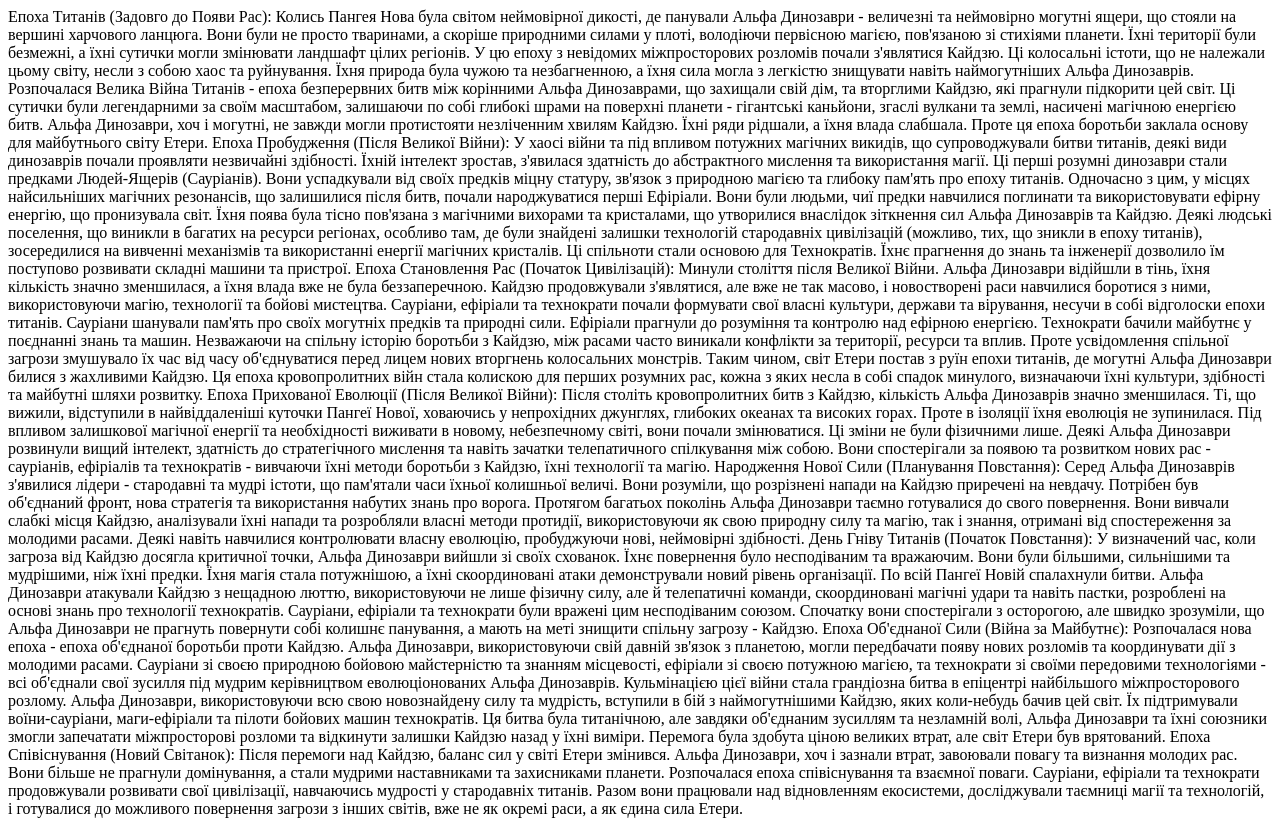
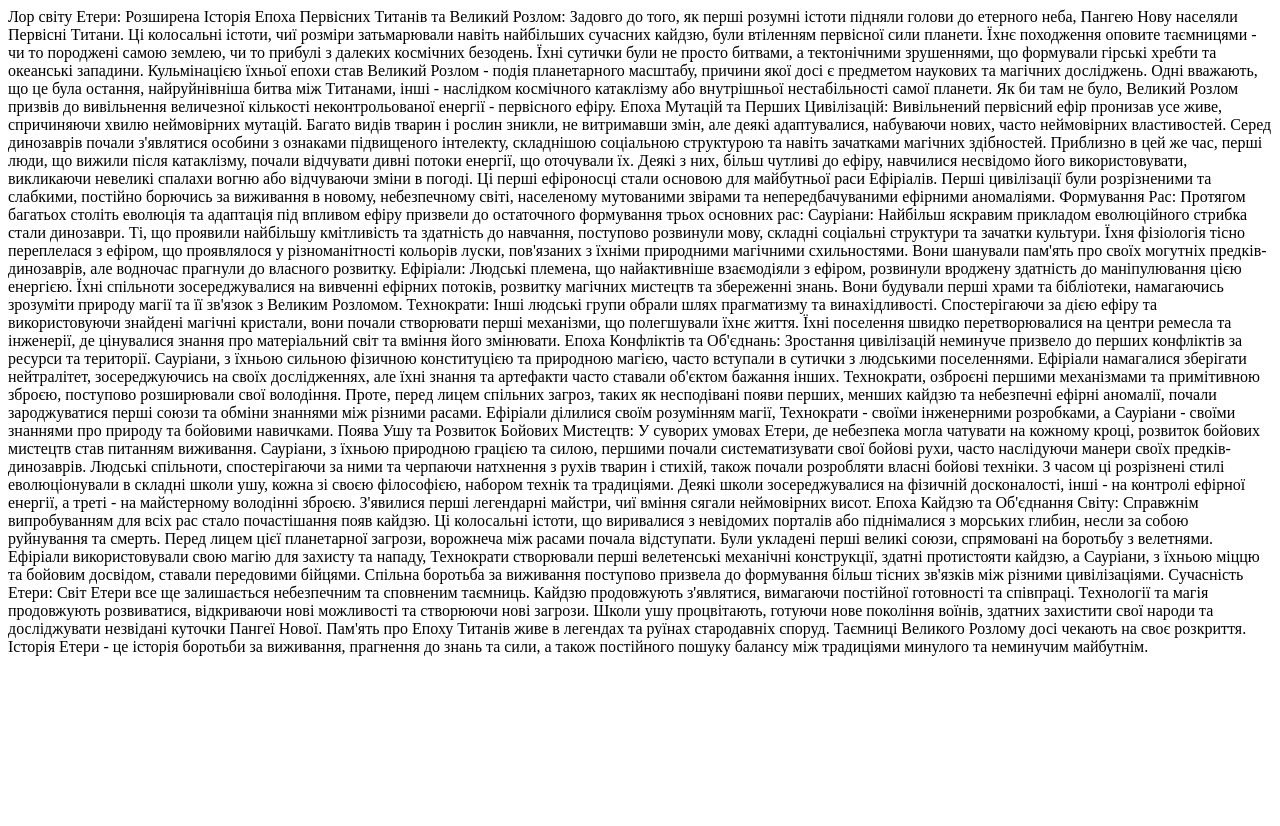
Before and after one commit to IMLOXOTRON/Etera-2025, a plain HTML site: page reash.html in a window 1280 px wide. After the commit the page ends 800 px from the top, so only its background shows below. Drawn offline with Linux system fonts and the light colour scheme.

Commit message:
Update reash.html

```diff
--- a/reash.html
+++ b/reash.html
@@ -1,67 +1,61 @@
 <html>
+   <head>
+    <title>
+      Etera World
+      Lor
+    </title>
+        <link rel="stylesheet" href="style.css">
+  </head>
   <body>
-    <main><h10>
-      Епоха Титанів (Задовго до Появи Рас):
+    <main><h11>Лор світу Етери: Розширена Історія
+Епоха Первісних Титанів та Великий Розлом:
 
-Колись Пангея Нова була світом неймовірної дикості, де панували Альфа Динозаври - величезні та неймовірно могутні ящери, що стояли на вершині харчового ланцюга. Вони були не просто тваринами, а скоріше природними силами у плоті, володіючи первісною магією, пов'язаною зі стихіями планети. Їхні території були безмежні, а їхні сутички могли змінювати ландшафт цілих регіонів.
+Задовго до того, як перші розумні істоти підняли голови до етерного неба, Пангею Нову населяли Первісні Титани. Ці колосальні істоти, чиї розміри затьмарювали навіть найбільших сучасних кайдзю, були втіленням первісної сили планети. Їхнє походження оповите таємницями - чи то породжені самою землею, чи то прибулі з далеких космічних безодень. Їхні сутички були не просто битвами, а тектонічними зрушеннями, що формували гірські хребти та океанські западини.
 
-У цю епоху з невідомих міжпросторових розломів почали з'являтися Кайдзю. Ці колосальні істоти, що не належали цьому світу, несли з собою хаос та руйнування. Їхня природа була чужою та незбагненною, а їхня сила могла з легкістю знищувати навіть наймогутніших Альфа Динозаврів.
+Кульмінацією їхньої епохи став Великий Розлом - подія планетарного масштабу, причини якої досі є предметом наукових та магічних досліджень. Одні вважають, що це була остання, найруйнівніша битва між Титанами, інші - наслідком космічного катаклізму або внутрішньої нестабільності самої планети. Як би там не було, Великий Розлом призвів до вивільнення величезної кількості неконтрольованої енергії - первісного ефіру.
 
-Розпочалася Велика Війна Титанів - епоха безперервних битв між корінними Альфа Динозаврами, що захищали свій дім, та вторглими Кайдзю, які прагнули підкорити цей світ. Ці сутички були легендарними за своїм масштабом, залишаючи по собі глибокі шрами на поверхні планети - гігантські каньйони, згаслі вулкани та землі, насичені магічною енергією битв.
+Епоха Мутацій та Перших Цивілізацій:
 
-Альфа Динозаври, хоч і могутні, не завжди могли протистояти незліченним хвилям Кайдзю. Їхні ряди рідшали, а їхня влада слабшала. Проте ця епоха боротьби заклала основу для майбутнього світу Етери.
+Вивільнений первісний ефір пронизав усе живе, спричиняючи хвилю неймовірних мутацій. Багато видів тварин і рослин зникли, не витримавши змін, але деякі адаптувалися, набуваючи нових, часто неймовірних властивостей. Серед динозаврів почали з'являтися особини з ознаками підвищеного інтелекту, складнішою соціальною структурою та навіть зачатками магічних здібностей.
 
-Епоха Пробудження (Після Великої Війни):
+Приблизно в цей же час, перші люди, що вижили після катаклізму, почали відчувати дивні потоки енергії, що оточували їх. Деякі з них, більш чутливі до ефіру, навчилися несвідомо його використовувати, викликаючи невеликі спалахи вогню або відчуваючи зміни в погоді. Ці перші ефіроносці стали основою для майбутньої раси Ефіріалів.
 
-У хаосі війни та під впливом потужних магічних викидів, що супроводжували битви титанів, деякі види динозаврів почали проявляти незвичайні здібності. Їхній інтелект зростав, з'явилася здатність до абстрактного мислення та використання магії. Ці перші розумні динозаври стали предками Людей-Ящерів (Сауріанів). Вони успадкували від своїх предків міцну статуру, зв'язок з природною магією та глибоку пам'ять про епоху титанів.
+Перші цивілізації були розрізненими та слабкими, постійно борючись за виживання в новому, небезпечному світі, населеному мутованими звірами та непередбачуваними ефірними аномаліями.
 
-Одночасно з цим, у місцях найсильніших магічних резонансів, що залишилися після битв, почали народжуватися перші Ефіріали. Вони були людьми, чиї предки навчилися поглинати та використовувати ефірну енергію, що пронизувала світ. Їхня поява була тісно пов'язана з магічними вихорами та кристалами, що утворилися внаслідок зіткнення сил Альфа Динозаврів та Кайдзю.
+Формування Рас:
 
-Деякі людські поселення, що виникли в багатих на ресурси регіонах, особливо там, де були знайдені залишки технологій стародавніх цивілізацій (можливо, тих, що зникли в епоху титанів), зосередилися на вивченні механізмів та використанні енергії магічних кристалів. Ці спільноти стали основою для Технократів. Їхнє прагнення до знань та інженерії дозволило їм поступово розвивати складні машини та пристрої.
+Протягом багатьох століть еволюція та адаптація під впливом ефіру призвели до остаточного формування трьох основних рас:
 
-Епоха Становлення Рас (Початок Цивілізацій):
+Сауріани: Найбільш яскравим прикладом еволюційного стрибка стали динозаври. Ті, що проявили найбільшу кмітливість та здатність до навчання, поступово розвинули мову, складні соціальні структури та зачатки культури. Їхня фізіологія тісно переплелася з ефіром, що проявлялося у різноманітності кольорів луски, пов'язаних з їхніми природними магічними схильностями. Вони шанували пам'ять про своїх могутніх предків-динозаврів, але водночас прагнули до власного розвитку.
 
-Минули століття після Великої Війни. Альфа Динозаври відійшли в тінь, їхня кількість значно зменшилася, а їхня влада вже не була беззаперечною. Кайдзю продовжували з'являтися, але вже не так масово, і новостворені раси навчилися боротися з ними, використовуючи магію, технології та бойові мистецтва.
+Ефіріали: Людські племена, що найактивніше взаємодіяли з ефіром, розвинули вроджену здатність до маніпулювання цією енергією. Їхні спільноти зосереджувалися на вивченні ефірних потоків, розвитку магічних мистецтв та збереженні знань. Вони будували перші храми та бібліотеки, намагаючись зрозуміти природу магії та її зв'язок з Великим Розломом.
 
-Сауріани, ефіріали та технократи почали формувати свої власні культури, держави та вірування, несучи в собі відголоски епохи титанів. Сауріани шанували пам'ять про своїх могутніх предків та природні сили. Ефіріали прагнули до розуміння та контролю над ефірною енергією. Технократи бачили майбутнє у поєднанні знань та машин.
+Технократи: Інші людські групи обрали шлях прагматизму та винахідливості. Спостерігаючи за дією ефіру та використовуючи знайдені магічні кристали, вони почали створювати перші механізми, що полегшували їхнє життя. Їхні поселення швидко перетворювалися на центри ремесла та інженерії, де цінувалися знання про матеріальний світ та вміння його змінювати.
 
-Незважаючи на спільну історію боротьби з Кайдзю, між расами часто виникали конфлікти за території, ресурси та вплив. Проте усвідомлення спільної загрози змушувало їх час від часу об'єднуватися перед лицем нових вторгнень колосальних монстрів.
+Епоха Конфліктів та Об'єднань:
 
-Таким чином, світ Етери постав з руїн епохи титанів, де могутні Альфа Динозаври билися з жахливими Кайдзю. Ця епоха кровопролитних війн стала колискою для перших розумних рас, кожна з яких несла в собі спадок минулого, визначаючи їхні культури, здібності та майбутні шляхи розвитку.
-    </h10>
-    <h11>Епоха Прихованої Еволюції (Після Великої Війни):
+Зростання цивілізацій неминуче призвело до перших конфліктів за ресурси та території. Сауріани, з їхньою сильною фізичною конституцією та природною магією, часто вступали в сутички з людськими поселеннями. Ефіріали намагалися зберігати нейтралітет, зосереджуючись на своїх дослідженнях, але їхні знання та артефакти часто ставали об'єктом бажання інших. Технократи, озброєні першими механізмами та примітивною зброєю, поступово розширювали свої володіння.
 
-Після століть кровопролитних битв з Кайдзю, кількість Альфа Динозаврів значно зменшилася. Ті, що вижили, відступили в найвіддаленіші куточки Пангеї Нової, ховаючись у непрохідних джунглях, глибоких океанах та високих горах. Проте в ізоляції їхня еволюція не зупинилася. Під впливом залишкової магічної енергії та необхідності виживати в новому, небезпечному світі, вони почали змінюватися.
+Проте, перед лицем спільних загроз, таких як несподівані появи перших, менших кайдзю та небезпечні ефірні аномалії, почали зароджуватися перші союзи та обміни знаннями між різними расами. Ефіріали ділилися своїм розумінням магії, Технократи - своїми інженерними розробками, а Сауріани - своїми знаннями про природу та бойовими навичками.
 
-Ці зміни не були фізичними лише. Деякі Альфа Динозаври розвинули вищий інтелект, здатність до стратегічного мислення та навіть зачатки телепатичного спілкування між собою. Вони спостерігали за появою та розвитком нових рас - сауріанів, ефіріалів та технократів - вивчаючи їхні методи боротьби з Кайдзю, їхні технології та магію.
+Поява Ушу та Розвиток Бойових Мистецтв:
 
-Народження Нової Сили (Планування Повстання):
+У суворих умовах Етери, де небезпека могла чатувати на кожному кроці, розвиток бойових мистецтв став питанням виживання. Сауріани, з їхньою природною грацією та силою, першими почали систематизувати свої бойові рухи, часто наслідуючи манери своїх предків-динозаврів. Людські спільноти, спостерігаючи за ними та черпаючи натхнення з рухів тварин і стихій, також почали розробляти власні бойові техніки.
 
-Серед Альфа Динозаврів з'явилися лідери - стародавні та мудрі істоти, що пам'ятали часи їхньої колишньої величі. Вони розуміли, що розрізнені напади на Кайдзю приречені на невдачу. Потрібен був об'єднаний фронт, нова стратегія та використання набутих знань про ворога.
+З часом ці розрізнені стилі еволюціонували в складні школи ушу, кожна зі своєю філософією, набором технік та традиціями. Деякі школи зосереджувалися на фізичній досконалості, інші - на контролі ефірної енергії, а треті - на майстерному володінні зброєю. З'явилися перші легендарні майстри, чиї вміння сягали неймовірних висот.
 
-Протягом багатьох поколінь Альфа Динозаври таємно готувалися до свого повернення. Вони вивчали слабкі місця Кайдзю, аналізували їхні напади та розробляли власні методи протидії, використовуючи як свою природну силу та магію, так і знання, отримані від спостереження за молодими расами. Деякі навіть навчилися контролювати власну еволюцію, пробуджуючи нові, неймовірні здібності.
+Епоха Кайдзю та Об'єднання Світу:
 
-День Гніву Титанів (Початок Повстання):
+Справжнім випробуванням для всіх рас стало почастішання появ кайдзю. Ці колосальні істоти, що виривалися з невідомих порталів або піднімалися з морських глибин, несли за собою руйнування та смерть. Перед лицем цієї планетарної загрози, ворожнеча між расами почала відступати. Були укладені перші великі союзи, спрямовані на боротьбу з велетнями.
 
-У визначений час, коли загроза від Кайдзю досягла критичної точки, Альфа Динозаври вийшли зі своїх схованок. Їхнє повернення було несподіваним та вражаючим. Вони були більшими, сильнішими та мудрішими, ніж їхні предки. Їхня магія стала потужнішою, а їхні скоординовані атаки демонстрували новий рівень організації.
+Ефіріали використовували свою магію для захисту та нападу, Технократи створювали перші велетенські механічні конструкції, здатні протистояти кайдзю, а Сауріани, з їхньою міццю та бойовим досвідом, ставали передовими бійцями. Спільна боротьба за виживання поступово призвела до формування більш тісних зв'язків між різними цивілізаціями.
 
-По всій Пангеї Новій спалахнули битви. Альфа Динозаври атакували Кайдзю з нещадною люттю, використовуючи не лише фізичну силу, але й телепатичні команди, скоординовані магічні удари та навіть пастки, розроблені на основі знань про технології технократів.
+Сучасність Етери:
 
-Сауріани, ефіріали та технократи були вражені цим несподіваним союзом. Спочатку вони спостерігали з осторогою, але швидко зрозуміли, що Альфа Динозаври не прагнуть повернути собі колишнє панування, а мають на меті знищити спільну загрозу - Кайдзю.
+Світ Етери все ще залишається небезпечним та сповненим таємниць. Кайдзю продовжують з'являтися, вимагаючи постійної готовності та співпраці. Технології та магія продовжують розвиватися, відкриваючи нові можливості та створюючи нові загрози. Школи ушу процвітають, готуючи нове покоління воїнів, здатних захистити свої народи та досліджувати незвідані куточки Пангеї Нової.
 
-Епоха Об'єднаної Сили (Війна за Майбутнє):
-
-Розпочалася нова епоха - епоха об'єднаної боротьби проти Кайдзю. Альфа Динозаври, використовуючи свій давній зв'язок з планетою, могли передбачати появу нових розломів та координувати дії з молодими расами. Сауріани зі своєю природною бойовою майстерністю та знанням місцевості, ефіріали зі своєю потужною магією, та технократи зі своїми передовими технологіями - всі об'єднали свої зусилля під мудрим керівництвом еволюціонованих Альфа Динозаврів.
-
-Кульмінацією цієї війни стала грандіозна битва в епіцентрі найбільшого міжпросторового розлому. Альфа Динозаври, використовуючи всю свою новознайдену силу та мудрість, вступили в бій з наймогутнішими Кайдзю, яких коли-небудь бачив цей світ. Їх підтримували воїни-сауріани, маги-ефіріали та пілоти бойових машин технократів.
-
-Ця битва була титанічною, але завдяки об'єднаним зусиллям та незламній волі, Альфа Динозаври та їхні союзники змогли запечатати міжпросторові розломи та відкинути залишки Кайдзю назад у їхні виміри. Перемога була здобута ціною великих втрат, але світ Етери був врятований.
-
-Епоха Співіснування (Новий Світанок):
-
-Після перемоги над Кайдзю, баланс сил у світі Етери змінився. Альфа Динозаври, хоч і зазнали втрат, завоювали повагу та визнання молодих рас. Вони більше не прагнули домінування, а стали мудрими наставниками та захисниками планети.
-
-Розпочалася епоха співіснування та взаємної поваги. Сауріани, ефіріали та технократи продовжували розвивати свої цивілізації, навчаючись мудрості у стародавніх титанів. Разом вони працювали над відновленням екосистеми, досліджували таємниці магії та технологій, і готувалися до можливого повернення загрози з інших світів, вже не як окремі раси, а як єдина сила Етери.</h11>
+Пам'ять про Епоху Титанів живе в легендах та руїнах стародавніх споруд. Таємниці Великого Розлому досі чекають на своє розкриття. Історія Етери - це історія боротьби за виживання, прагнення до знань та сили, а також постійного пошуку балансу між традиціями минулого та неминучим майбутнім.
+</h11>
     </main>
   </body>
 </html>
```
